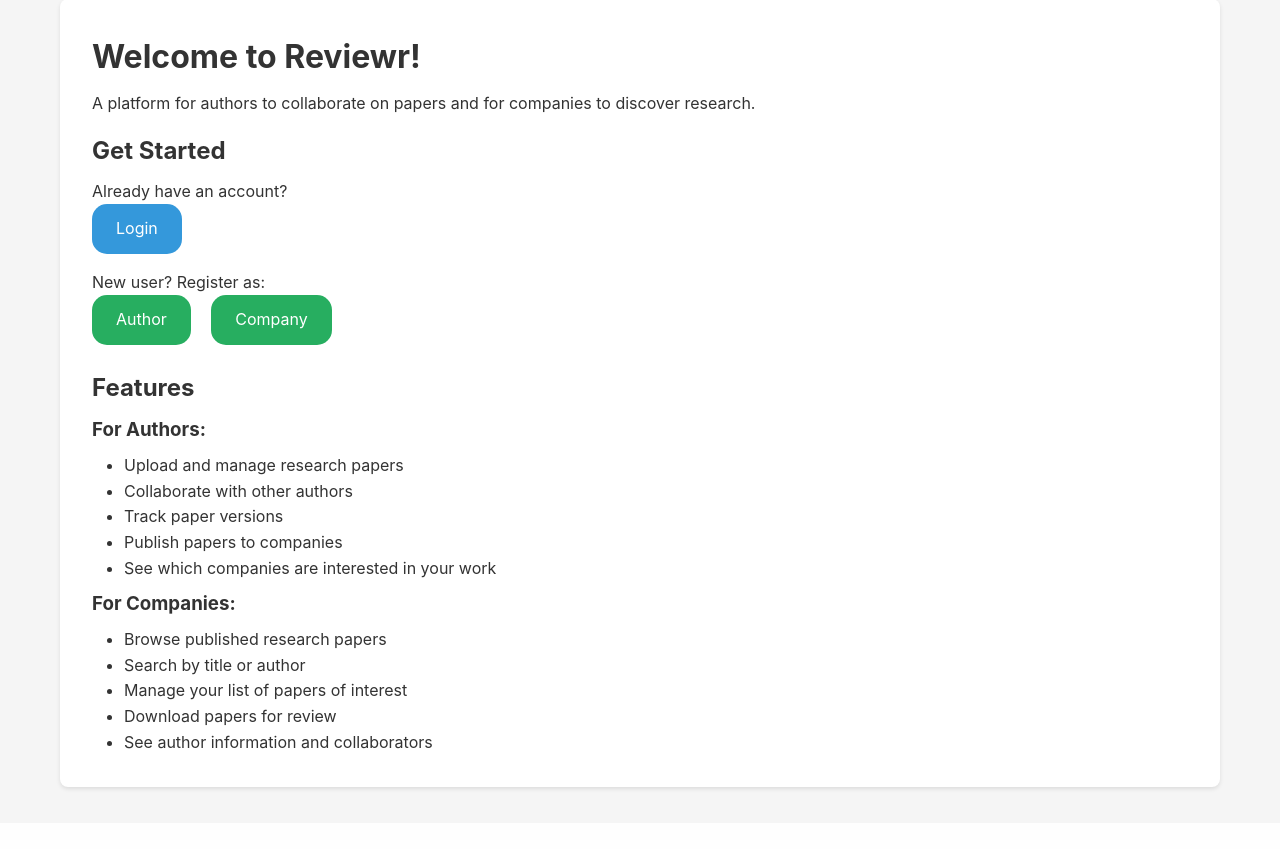
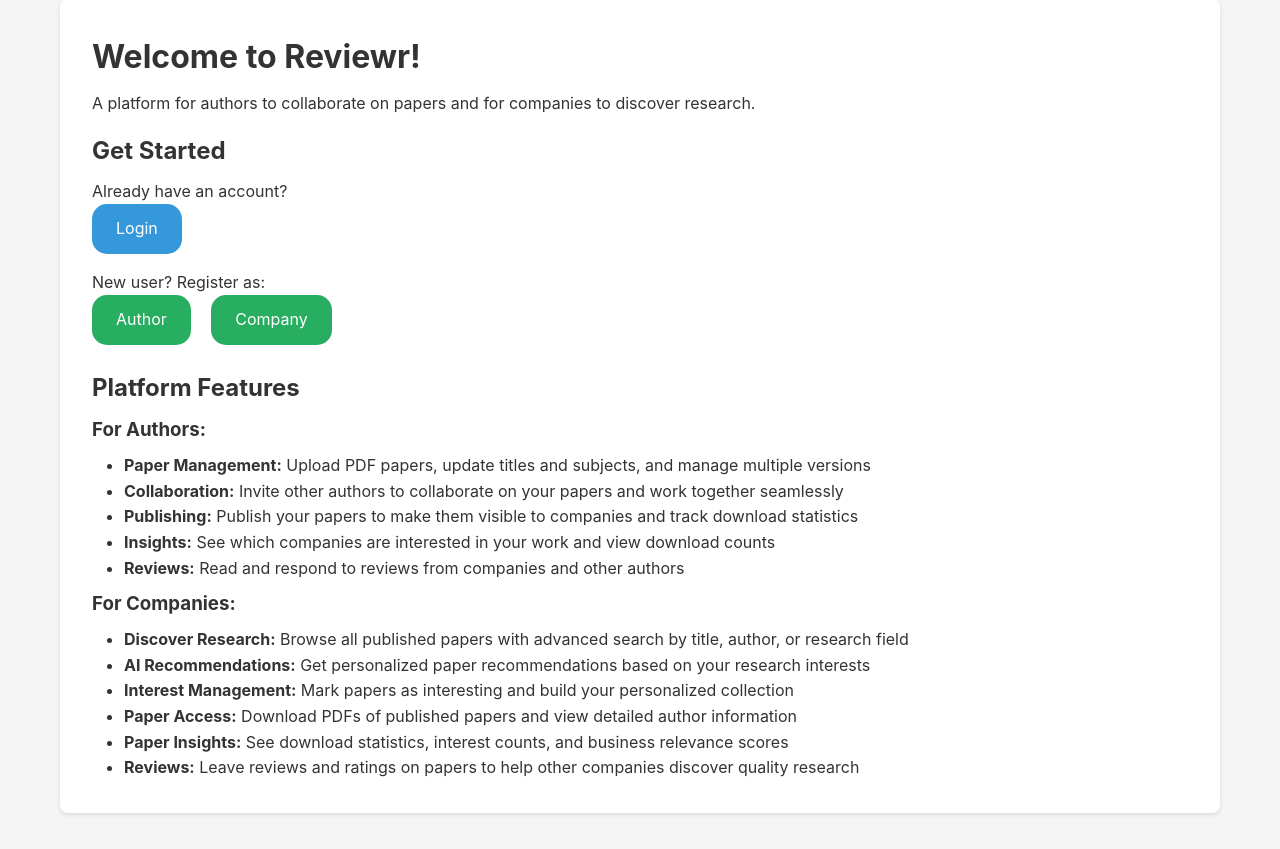
Before and after one commit to A-D-DBS-application/web-application-2025-group-33, a Flask app: page / in a window 1280 px wide. Shown: the part 179-1028 px from the top of the page. Before the commit the page ends 970 px from the top, so only its background shows below. Run offline with Flask 3, Linux system fonts and the light colour scheme.

Commit message:
Update home.html

```diff
--- a/app/app/templates/home.html
+++ b/app/app/templates/home.html
@@ -56,24 +56,25 @@
         </div>
 
         <div class="mt-3">
-            <h2>Features</h2>
+            <h2>Platform Features</h2>
             <div class="mt-1">
                 <h3 class="mt-1">For Authors:</h3>
                 <ul class="ml-3 mt-1">
-                    <li>Upload and manage research papers</li>
-                    <li>Collaborate with other authors</li>
-                    <li>Track paper versions</li>
-                    <li>Publish papers to companies</li>
-                    <li>See which companies are interested in your work</li>
+                    <li><strong>Paper Management:</strong> Upload PDF papers, update titles and subjects, and manage multiple versions</li>
+                    <li><strong>Collaboration:</strong> Invite other authors to collaborate on your papers and work together seamlessly</li>
+                    <li><strong>Publishing:</strong> Publish your papers to make them visible to companies and track download statistics</li>
+                    <li><strong>Insights:</strong> See which companies are interested in your work and view download counts</li>
+                    <li><strong>Reviews:</strong> Read and respond to reviews from companies and other authors</li>
                 </ul>
 
                 <h3 class="mt-1">For Companies:</h3>
                 <ul class="ml-3 mt-1">
-                    <li>Browse published research papers</li>
-                    <li>Search by title or author</li>
-                    <li>Manage your list of papers of interest</li>
-                    <li>Download papers for review</li>
-                    <li>See author information and collaborators</li>
+                    <li><strong>Discover Research:</strong> Browse all published papers with advanced search by title, author, or research field</li>
+                    <li><strong>AI Recommendations:</strong> Get personalized paper recommendations based on your research interests</li>
+                    <li><strong>Interest Management:</strong> Mark papers as interesting and build your personalized collection</li>
+                    <li><strong>Paper Access:</strong> Download PDFs of published papers and view detailed author information</li>
+                    <li><strong>Paper Insights:</strong> See download statistics, interest counts, and business relevance scores</li>
+                    <li><strong>Reviews:</strong> Leave reviews and ratings on papers to help other companies discover quality research</li>
                 </ul>
             </div>
         </div>
```
